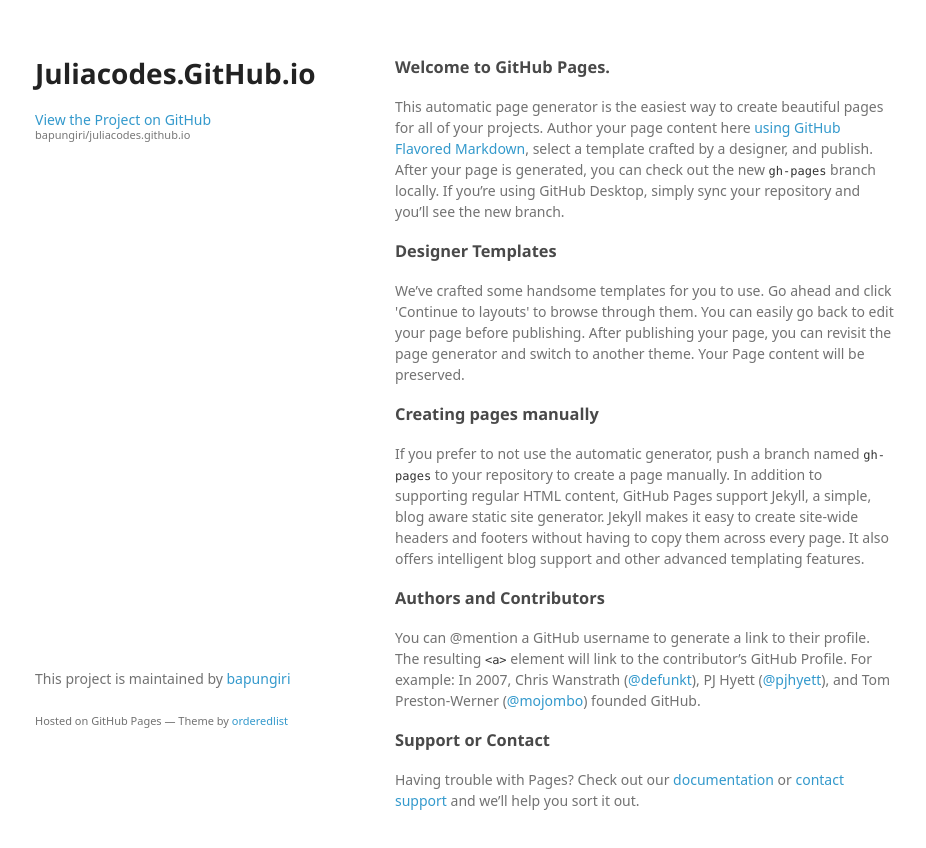
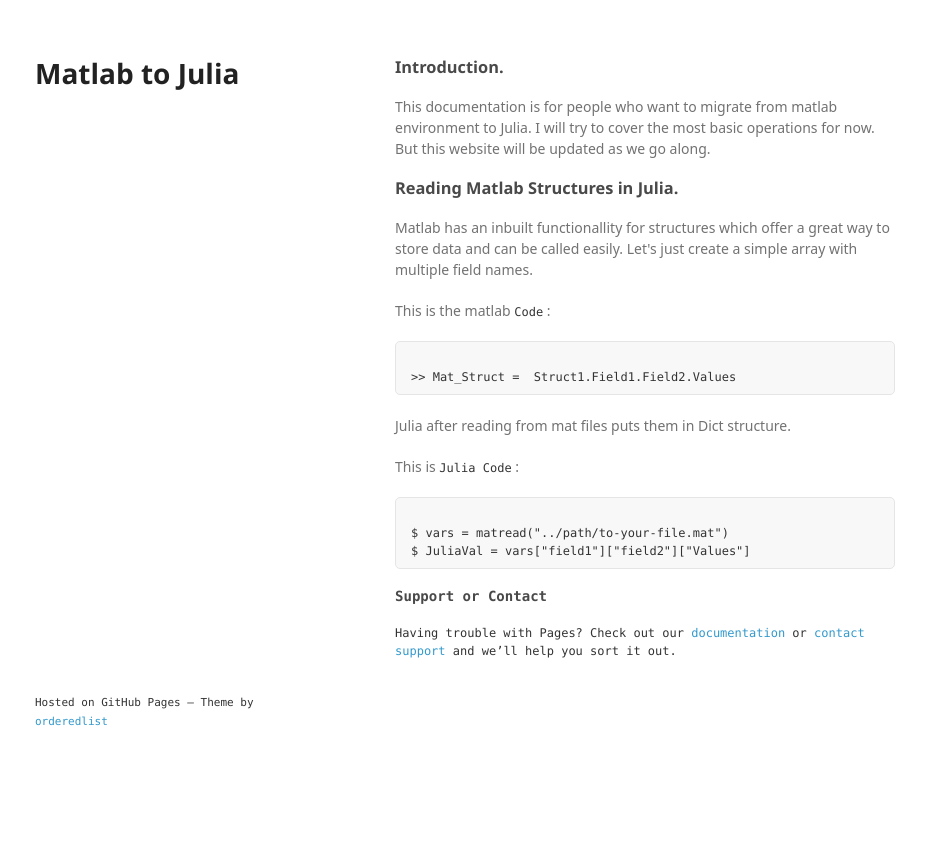
Before and after one commit to bapungiri/juliacodes, a plain HTML site: page index.html in a window 1280 px wide. Shown: the whole page, without its empty margins (175-1101 px from the left). After the commit the page ends 800 px from the top, so only its background shows below. Drawn offline with Linux system fonts and the light colour scheme; a web font is replaced by a local one.

Commit message:
modified index.html

```diff
--- a/index.html
+++ b/index.html
@@ -3,7 +3,7 @@
   <head>
     <meta charset="utf-8">
     <meta http-equiv="X-UA-Compatible" content="chrome=1">
-    <title>Juliacodes.GitHub.io by bapungiri</title>
+    <title>MAtlab2Julia</title>
 
     <link rel="stylesheet" href="stylesheets/styles.css">
     <link rel="stylesheet" href="stylesheets/github-light.css">
@@ -15,20 +15,43 @@
   <body>
     <div class="wrapper">
       <header>
-        <h1>Juliacodes.GitHub.io</h1>
+        <h1>Matlab to Julia</h1>
         <p></p>
 
-        <p class="view"><a href="https://github.com/bapungiri/juliacodes.github.io">View the Project on GitHub <small>bapungiri/juliacodes.github.io</small></a></p>
+<!--        <p class="view"><a href="https://github.com/bapungiri/juliacodes.github.io">View the Project on GitHub <small>bapungiri/juliacodes.github.io</small></a></p>-->
 
 
 
       </header>
       <section>
         <h3>
-<a id="welcome-to-github-pages" class="anchor" href="#welcome-to-github-pages" aria-hidden="true"><span aria-hidden="true" class="octicon octicon-link"></span></a>Welcome to GitHub Pages.</h3>
+<a id="welcome-to-github-pages" class="anchor" href="#welcome-to-github-pages" aria-hidden="true"><span aria-hidden="true" class="octicon octicon-link"></span></a>Introduction.</h3>
 
-<p>This automatic page generator is the easiest way to create beautiful pages for all of your projects. Author your page content here <a href="https://guides.github.com/features/mastering-markdown/">using GitHub Flavored Markdown</a>, select a template crafted by a designer, and publish. After your page is generated, you can check out the new <code>gh-pages</code> branch locally. If you’re using GitHub Desktop, simply sync your repository and you’ll see the new branch.</p>
+<p> This documentation is for people who want to migrate from matlab environment to Julia. I will try to cover the most basic operations for now. But this website will be updated as we go along.</p>
 
+<h3>
+<a id="welcome-to-github-pages" class="anchor" href="#welcome-to-github-pages" aria-hidden="true"><span aria-hidden="true" class="octicon octicon-link"></span></a>Reading Matlab Structures in Julia.</h3>
+
+<p> Matlab has an inbuilt functionallity for structures which offer a great way to store data and can be called easily. Let's just create a simple array with multiple field names.</p>
+
+  <p>This is the matlab <code>Code</code> :</p>
+<pre><code class="Matlab">
+>> Mat_Struct =  Struct1.Field1.Field2.Values
+</code></pre>
+
+<p> Julia after reading from mat files puts them in Dict structure.</p>
+
+<p>This is <code>Julia Code</code> :</p>
+<pre><code class="Matlab">
+$ vars = matread("../path/to-your-file.mat")
+$ JuliaVal = vars["field1"]["field2"]["Values"]
+</pre>
+
+
+
+
+
+<!--
 <h3>
 <a id="designer-templates" class="anchor" href="#designer-templates" aria-hidden="true"><span aria-hidden="true" class="octicon octicon-link"></span></a>Designer Templates</h3>
 
@@ -40,9 +63,12 @@
 <p>If you prefer to not use the automatic generator, push a branch named <code>gh-pages</code> to your repository to create a page manually. In addition to supporting regular HTML content, GitHub Pages support Jekyll, a simple, blog aware static site generator. Jekyll makes it easy to create site-wide headers and footers without having to copy them across every page. It also offers intelligent blog support and other advanced templating features.</p>
 
 <h3>
+-->
+<!--
 <a id="authors-and-contributors" class="anchor" href="#authors-and-contributors" aria-hidden="true"><span aria-hidden="true" class="octicon octicon-link"></span></a>Authors and Contributors</h3>
 
 <p>You can @mention a GitHub username to generate a link to their profile. The resulting <code>&lt;a&gt;</code> element will link to the contributor’s GitHub Profile. For example: In 2007, Chris Wanstrath (<a href="https://github.com/defunkt" class="user-mention">@defunkt</a>), PJ Hyett (<a href="https://github.com/pjhyett" class="user-mention">@pjhyett</a>), and Tom Preston-Werner (<a href="https://github.com/mojombo" class="user-mention">@mojombo</a>) founded GitHub.</p>
+-->
 
 <h3>
 <a id="support-or-contact" class="anchor" href="#support-or-contact" aria-hidden="true"><span aria-hidden="true" class="octicon octicon-link"></span></a>Support or Contact</h3>
@@ -50,7 +76,7 @@
 <p>Having trouble with Pages? Check out our <a href="https://help.github.com/pages">documentation</a> or <a href="https://github.com/contact">contact support</a> and we’ll help you sort it out.</p>
       </section>
       <footer>
-        <p>This project is maintained by <a href="https://github.com/bapungiri">bapungiri</a></p>
+<!--        <p>This project is maintained by <a href="https://github.com/bapungiri">bapungiri</a></p>-->
         <p><small>Hosted on GitHub Pages &mdash; Theme by <a href="https://github.com/orderedlist">orderedlist</a></small></p>
       </footer>
     </div>
```
